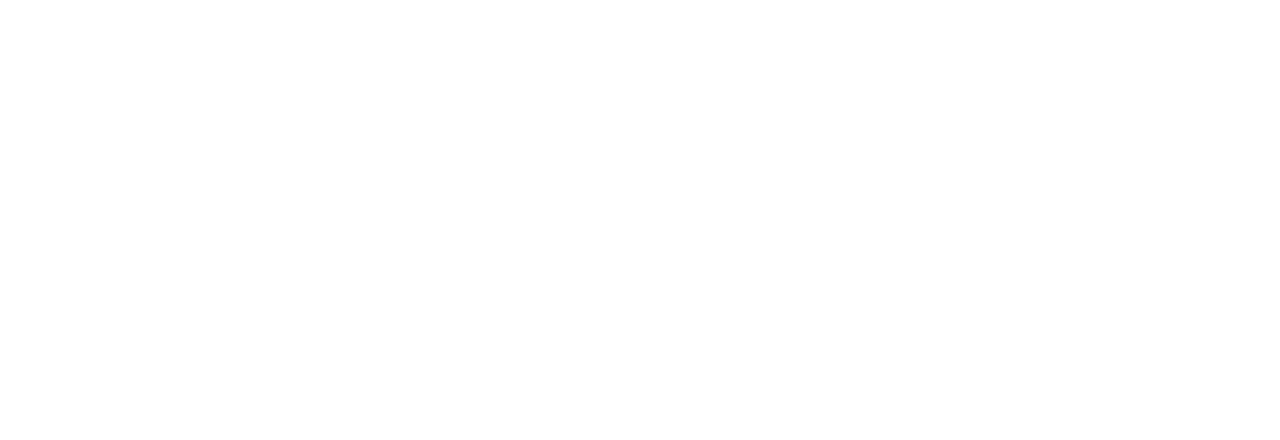
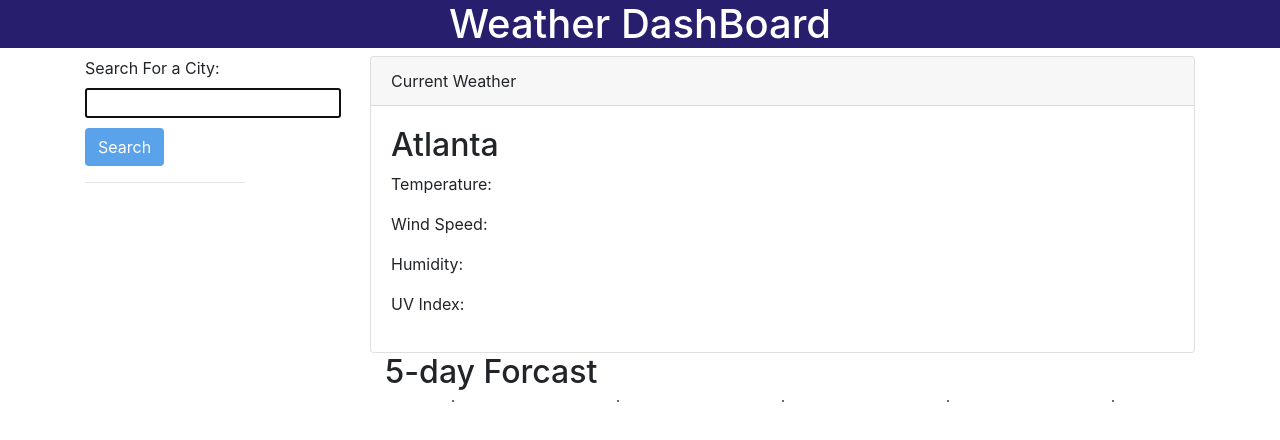
Before and after one commit to Koilparampil/WeatherDash, a plain HTML site: page index.html in a window 1280 px wide. Drawn offline with nearby package versions, Linux system fonts and the light colour scheme.

Commit message:
basic html css UI done, no JS yet

```diff
--- a/Assets/css/style.css
+++ b/Assets/css/style.css
@@ -0,0 +1,13 @@
+.btn{
+    background-color: #5aa2e9;
+    margin-top: 10px;
+    color:white
+}
+.header{
+    background-color: #281e6e;
+    color:white
+}
+.dayCards{
+    background-color:#33475a ;
+    color: white;
+}
--- a/index.html
+++ b/index.html
@@ -5,8 +5,61 @@
     <meta http-equiv="X-UA-Compatible" content="IE=edge">
     <meta name="viewport" content="width=device-width, initial-scale=1.0">
     <title>Weather DashBoard</title>
+    <link rel="icon" type="image/x-icon" href="https://cdn4.iconfinder.com/data/icons/smart-homes-outline/60/044_-_weather_dashboard-512.png">
+    <link rel="stylesheet" href="https://stackpath.bootstrapcdn.com/bootstrap/4.3.1/css/bootstrap.min.css" integrity="sha384-ggOyR0iXCbMQv3Xipma34MD+dH/1fQ784/j6cY/iJTQUOhcWr7x9JvoRxT2MZw1T" crossorigin="anonymous">
+    <link rel="stylesheet" href="Assets/css/style.css">
 </head>
 <body>
-
+    <header class= "text-center header">
+        <h1>
+            Weather DashBoard
+        </h1>
+    </header>
+   <div class="container">
+       <div class="row">
+           <div class="col-2">
+               <form>
+                   <label for="CityInput">Search For a City:</label>
+                   <input type="text" name="CityInput" id="CityInput" autofocus="true">
+                   <button type="submit" class="btn">Search</button>
+               </form>
+               <hr>
+               <div class="history">
+                   <!-- this is where the history goes, -->
+               </div>
+           </div>
+           <div class="col-1"></div>
+           <div class="col-9">
+            <main>
+                <div class="card">
+                    <div class="card-header">
+                      Current Weather
+                    </div>
+                    <div class="card-body">
+                        <h2 class="currentCity">Atlanta</h2>
+                        <p class="temperature">Temperature: </p>
+                        <p class="windSpeed">Wind Speed: </p>
+                        <p class="humidity">Humidity: </p>
+                        <p class="UVIndex">UV Index: </p>
+                    </div>
+                  </div>
+                <div class="container">
+                    <h2>5-day Forcast</h2>
+                    <div class="row  ">
+                        <div class="card  mx-auto dayCards"></div>
+                        <div class="card  mx-auto dayCards"></div>
+                        <div class="card  mx-auto dayCards"></div>
+                        <div class="card  mx-auto dayCards"></div>
+                        <div class="card  mx-auto dayCards"></div>
+                    </div>
+                </div>
+            </main>
+           </div>
+       </div>
+   </div>
 </body>
+    <script src="https://code.jquery.com/jquery-3.3.1.slim.min.js" integrity="sha384-q8i/X+965DzO0rT7abK41JStQIAqVgRVzpbzo5smXKp4YfRvH+8abtTE1Pi6jizo" crossorigin="anonymous"></script>
+    <script src="https://cdnjs.cloudflare.com/ajax/libs/popper.js/1.14.7/umd/popper.min.js" integrity="sha384-UO2eT0CpHqdSJQ6hJty5KVphtPhzWj9WO1clHTMGa3JDZwrnQq4sF86dIHNDz0W1" crossorigin="anonymous"></script>
+    <script src="https://stackpath.bootstrapcdn.com/bootstrap/4.3.1/js/bootstrap.min.js" integrity="sha384-JjSmVgyd0p3pXB1rRibZUAYoIIy6OrQ6VrjIEaFf/nJGzIxFDsf4x0xIM+B07jRM" crossorigin="anonymous"></script>
+    <script src="Assets/js/script.js"></script>
 </html>
```
Also changed, not shown: 1 other file.
